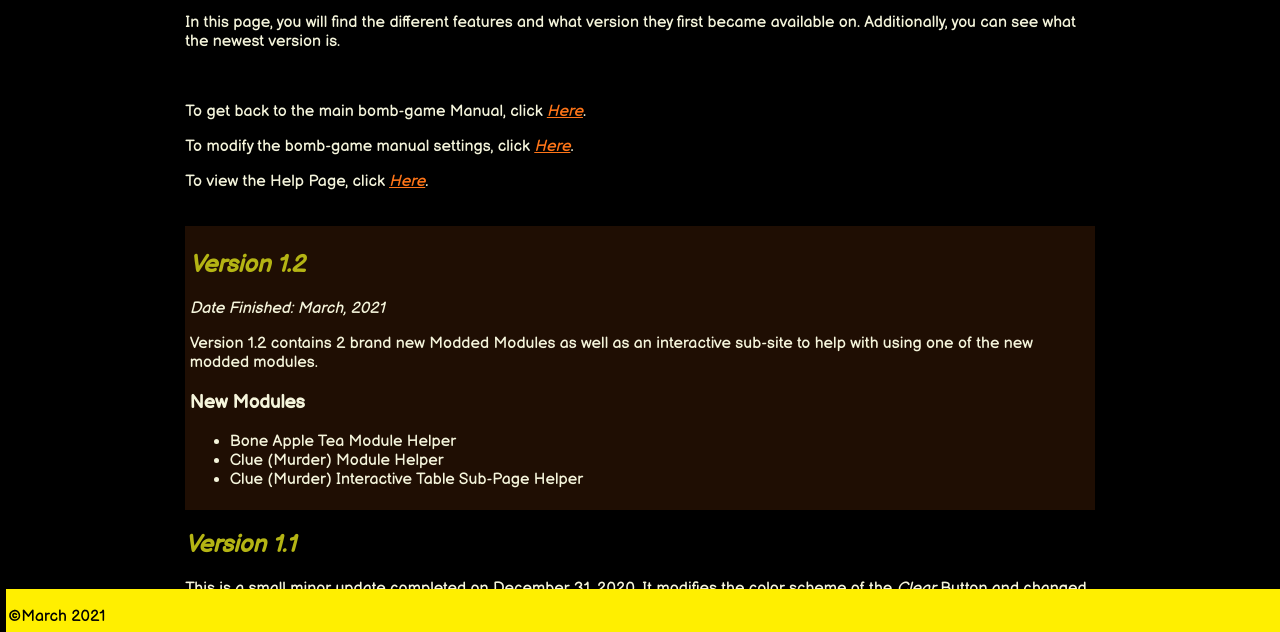
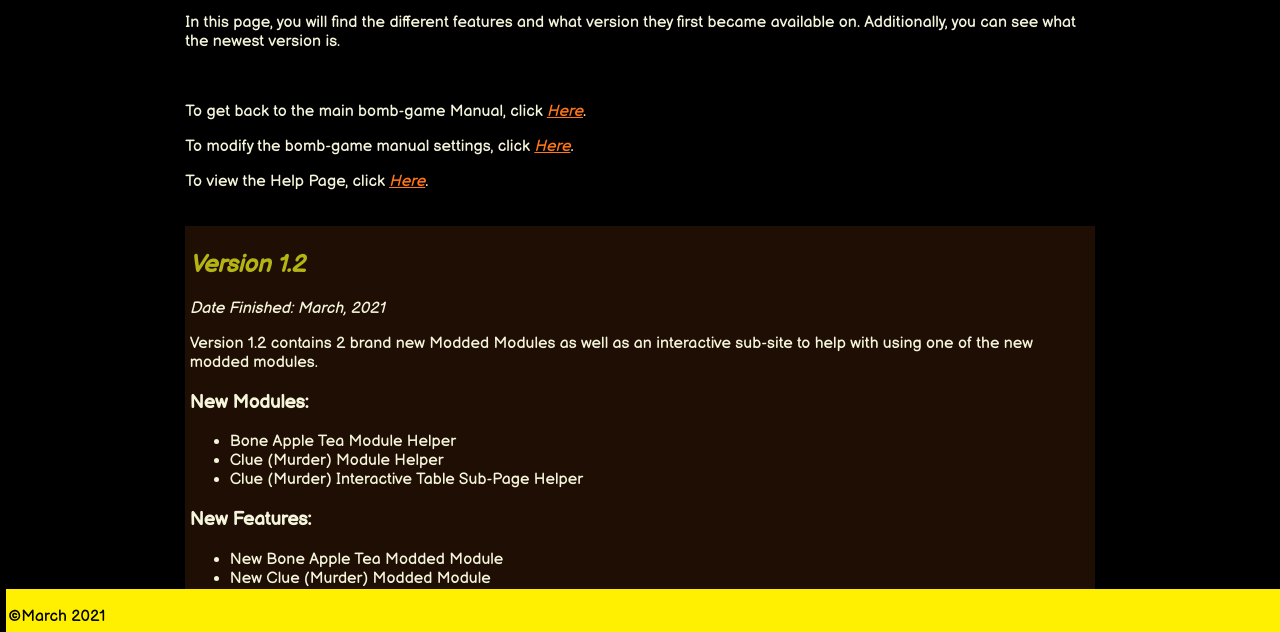
Before and after one commit to ryand067/KTANE_ManualHelper, a plain HTML site: page VersionHistory.html in a window 1280 px wide. Shown: the part 150-782 px from the top of the page. Drawn offline with Linux system fonts and the light colour scheme.

Commit message:
Sucesfully Finished the Clue Modded Module Helper / Interactive Table Sub-Page

```diff
--- a/VersionHistory.html
+++ b/VersionHistory.html
@@ -25,11 +25,17 @@
                 <h2>Version 1.2</h2>
                 <p><i>Date Finished: March, 2021</i></p>
                 <p>Version 1.2 contains 2 brand new Modded Modules as well as an interactive sub-site to help with using one of the new modded modules.</p>
-                <h3>New Modules</h3>
+                <h3>New Modules:</h3>
                 <ul>
                     <li>Bone Apple Tea Module Helper</li>
                     <li>Clue (Murder) Module Helper</li>
                     <li>Clue (Murder) Interactive Table Sub-Page Helper</li>
+                </ul>
+                <h3>New Features:</h3>
+                <ul>
+                    <li>New Bone Apple Tea Modded Module</li>
+                    <li>New Clue (Murder) Modded Module</li>
+                    <li>Interacve mini sub-page for clickable table in the Clue (Murder) Modded Module</li>
                 </ul>
             </div>
             <div>
```
Also changed, not shown: KTANE_Clue.html (+4 -1 lines), index.html (+1 -1 lines), scripts/ClueTable.js (+5 -4 lines).
